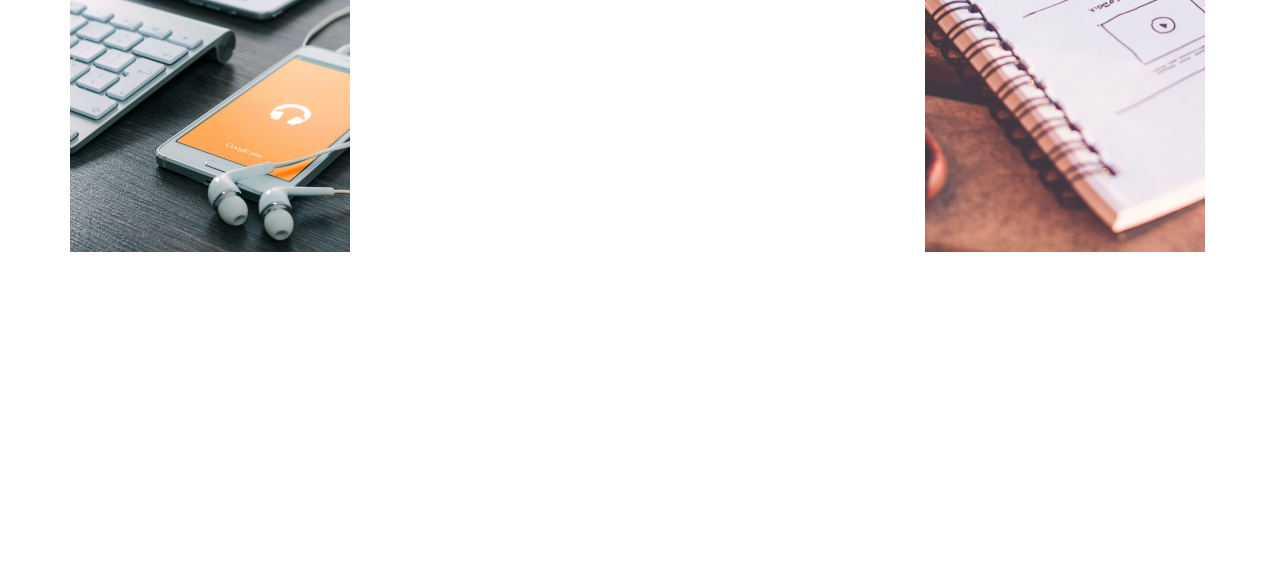
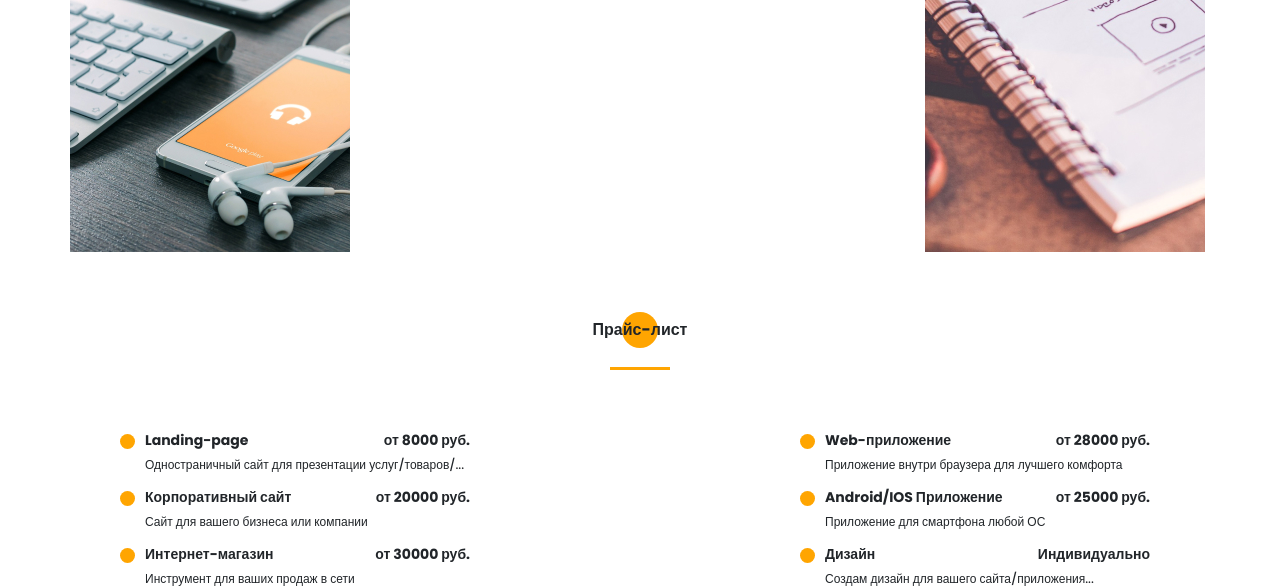
Before and after one commit to Aleks-Tl/Portfolio, a website: page #src/index.html in a window 1280 px wide. Shown: the part 4009-4597 px from the top of the page. Before the commit the page ends 4261 px from the top, so only its background shows below. Drawn offline with nearby package versions, Linux system fonts and the light colour scheme; files that its build step writes are made by us from their sources; files whose address does not match are found by name.

Commit message:
finisher price screen

```diff
--- a/#src/index.html
+++ b/#src/index.html
@@ -355,6 +355,45 @@
         </div>
     </section>
 
+    <section class="price">
+        <div class="container">
+            <div class="price__title"><h2 class="title title_fz16">Прайс-лист</h2></div>
+             <div class="divider"></div>
+             <div class="price__wrapper">
+                 <div class="price__item">
+                     <div class="title title_fz14 price__name">Landing-page</div>
+                     <div class="title title_fz14 price__cost">от 8000 руб.</div>
+                     <p class="price__descr">Одностраничный сайт для презентации услуг/товаров/...</p>
+                 </div>
+                 <div class="price__item">
+                    <div class="title title_fz14 price__name">Web-приложение</div>
+                    <div class="title title_fz14 price__cost">от 28000 руб.</div>
+                    <p class="price__descr">Приложение внутри браузера для лучшего комфорта</p>
+                </div>
+                 <div class="price__item">
+                    <div class="title title_fz14 price__name">Корпоративный сайт</div>
+                    <div class="title title_fz14 price__cost">от 20000 руб.</div>
+                    <p class="price__descr">Сайт для вашего бизнеса или компании</p>
+                </div>
+                <div class="price__item">
+                    <div class="title title_fz14 price__name">Android/IOS Приложение</div>
+                    <div class="title title_fz14 price__cost">от 25000 руб.</div>
+                    <p class="price__descr">Приложение для смартфона любой ОС</p>
+                </div>
+                <div class="price__item">
+                    <div class="title title_fz14 price__name">Интернет-магазин</div>
+                    <div class="title title_fz14 price__cost">от 30000 руб.</div>
+                    <p class="price__descr">Инструмент для ваших продаж в сети</p>
+                </div>
+                <div class="price__item">
+                    <div class="title title_fz14 price__name">Дизайн</div>
+                    <div class="title title_fz14 price__cost">Индивидуально</div>
+                    <p class="price__descr">Создам дизайн для вашего сайта/приложения...</p>
+                </div>
+             </div>
+        </div>
+    </section>
+
     <script src="js/script.js"></script>
 </body>
 </html>
--- /dev/null
+++ b/#src/scss/blocks/_prise.scss
@@ -0,0 +1,49 @@
+.price {
+    padding-top: 66px;
+    &__title {
+        position: relative;
+        text-align: center;
+        @include before_circle;
+        &:before {
+            left: 50%;
+            top: -6px;
+            transform: translateX(-50%);
+        }
+    }
+    &__name {
+        position: relative;
+        @include before_circle;
+        &:before {
+            width: 15px;
+            height: 15px;
+            top: 4px;
+            left: -25px;
+        }
+    }
+    &__subtitle {
+        text-align: center;
+    }
+    &__wrapper {
+        margin-top: 60px;
+        padding: 0 50px 0 75px;
+        display: grid;
+        grid-template: repeat(3, 42px) / repeat(2, 335px);
+        row-gap: 15px;
+        justify-content: space-between;
+
+    }
+    &__item {
+        display: grid;
+        grid-template: 21px 18px / 200px 125px;
+        row-gap: 5px;
+    }
+    &__cost {
+        text-align: right;
+    }
+    &__descr {
+        font-size: 12px;
+        line-height: 18px;
+        grid-row: 2 / 3;
+        grid-column: 1 / 3;
+    }
+}
--- a/#src/scss/style.scss
+++ b/#src/scss/style.scss
@@ -31,3 +31,4 @@
 @import 'blocks/resume';
 @import 'blocks/skills';
 @import 'blocks/portfolio';
+@import 'blocks/prise';
```
